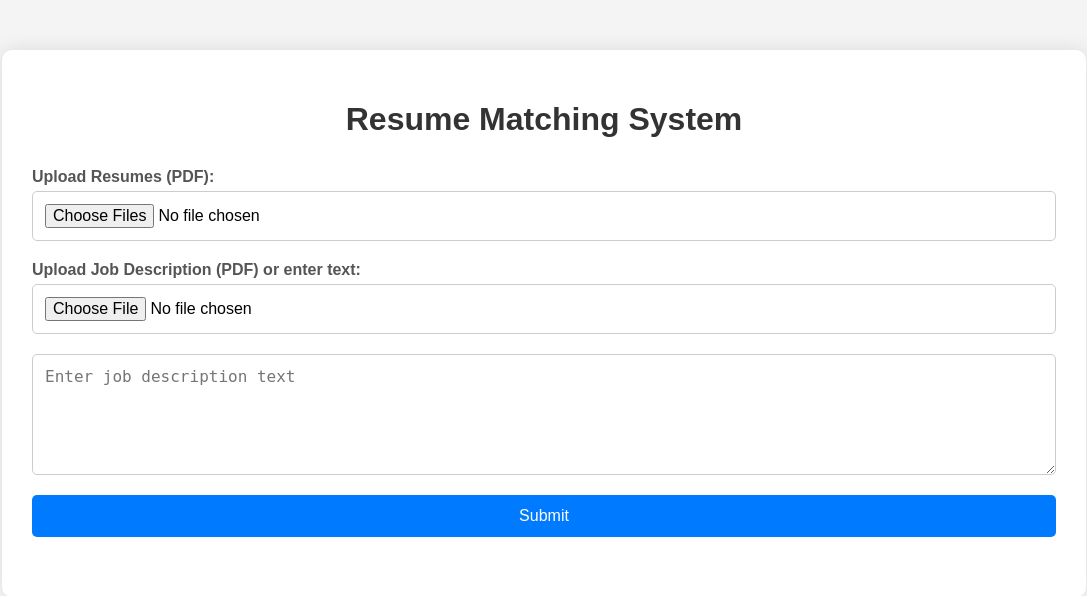
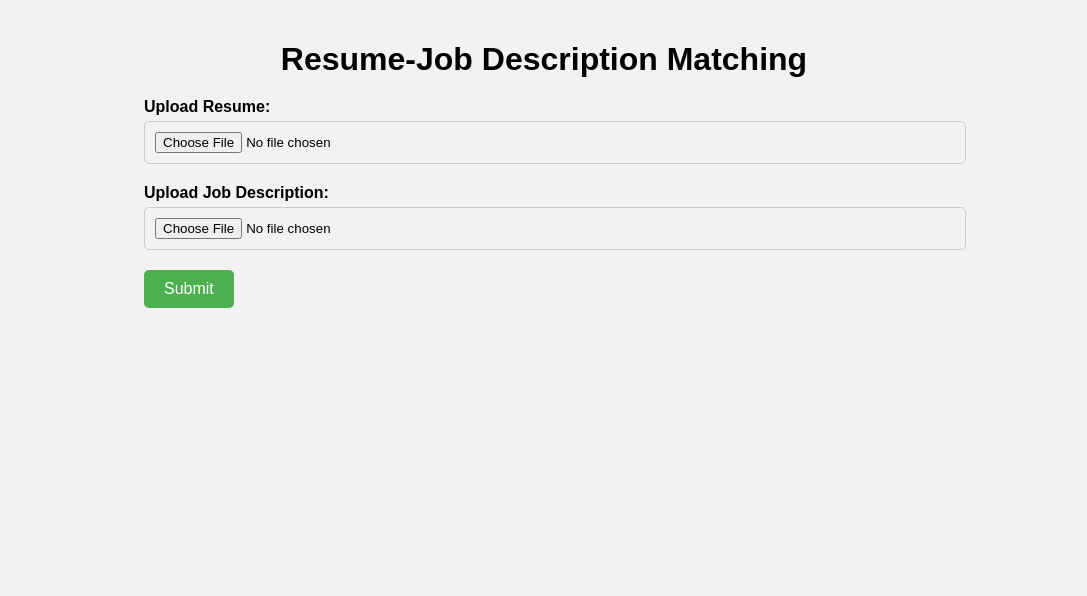
Before and after one commit to Romuald86github/AutoResume, a Flask app: page / in a window 1280 px wide. Shown: the top 596 px of the page, without its empty margins (96-1183 px from the left). Run offline with Flask 3, Linux system fonts and the light colour scheme.

Commit message:
updating html amd css

```diff
--- a/src/app/static/css/styles.css
+++ b/src/app/static/css/styles.css
@@ -1,63 +1,57 @@
-/* src/app/static/css/styles.css */
 body {
     font-family: Arial, sans-serif;
-    background-color: #f4f4f4;
+    background-color: #f2f2f2;
     margin: 0;
     padding: 0;
 }
 
 .container {
-    width: 80%;
-    margin: 50px auto;
-    padding: 30px;
-    background-color: #fff;
-    box-shadow: 0 0 20px rgba(0, 0, 0, 0.1);
-    border-radius: 10px;
+    max-width: 800px;
+    margin: 0 auto;
+    padding: 20px;
 }
 
 h1 {
     text-align: center;
-    color: #333;
-    margin-bottom: 30px;
+    margin-bottom: 20px;
 }
 
-form {
-    display: flex;
-    flex-direction: column;
+.form-group {
+    margin-bottom: 20px;
 }
 
 label {
+    display: block;
     font-weight: bold;
-    color: #555;
     margin-bottom: 5px;
 }
 
-input[type="file"], textarea {
-    padding: 12px;
-    margin-bottom: 20px;
+input[type="file"] {
+    display: block;
+    width: 100%;
+    padding: 10px;
     border: 1px solid #ccc;
     border-radius: 5px;
-    font-size: 16px;
 }
 
-button {
-    padding: 12px 20px;
-    background-color: #007bff;
-    color: #fff;
+.btn {
+    background-color: #4CAF50;
+    color: white;
+    padding: 10px 20px;
     border: none;
     border-radius: 5px;
     cursor: pointer;
     font-size: 16px;
-    transition: background-color 0.3s ease;
 }
 
-button:hover {
-    background-color: #0056b3;
+.btn:hover {
+    background-color: #45a049;
 }
 
-#result {
-    margin-top: 30px;
-    text-align: center;
-    font-size: 18px;
-    color: #333;
+.result {
+    background-color: white;
+    padding: 20px;
+    border-radius: 5px;
+    box-shadow: 0 0 10px rgba(0, 0, 0, 0.1);
+    margin-top: 20px;
 }
--- a/src/app/templates/index.html
+++ b/src/app/templates/index.html
@@ -1,25 +1,29 @@
-<!-- src/app/templates/index.html -->
 <!DOCTYPE html>
-<html lang="en">
+<html>
 <head>
-    <meta charset="UTF-8">
-    <title>Resume Matching System</title>
+    <title>Resume-Job Description Matching</title>
     <link rel="stylesheet" href="{{ url_for('static', filename='css/styles.css') }}">
 </head>
 <body>
     <div class="container">
-        <h1>Resume Matching System</h1>
-        <form id="upload-form" action="{{ url_for('upload') }}" method="post" enctype="multipart/form-data">
-            <label for="resumes">Upload Resumes (PDF):</label>
-            <input type="file" id="resumes" name="resumes" accept="application/pdf" multiple required>
-
-            <label for="job-description">Upload Job Description (PDF) or enter text:</label>
-            <input type="file" id="job-description-file" name="job_description" accept="application/pdf">
-            <textarea id="job-description-text" name="job_description" rows="5" cols="50" placeholder="Enter job description text"></textarea>
-
-            <button type="submit">Submit</button>
+        <h1>Resume-Job Description Matching</h1>
+        <form method="post" enctype="multipart/form-data">
+            <div class="form-group">
+                <label for="resume">Upload Resume:</label>
+                <input type="file" id="resume" name="resume" required>
+            </div>
+            <div class="form-group">
+                <label for="job_description">Upload Job Description:</label>
+                <input type="file" id="job_description" name="job_description" required>
+            </div>
+            <button type="submit" class="btn">Submit</button>
         </form>
-        <div id="result"></div>
+        {% if prediction %}
+        <div class="result">
+            <h2>Prediction:</h2>
+            <p>The similarity score between the resume and job description is: {{ prediction }}</p>
+        </div>
+        {% endif %}
     </div>
     <script src="{{ url_for('static', filename='js/scripts.js') }}"></script>
 </body>
```
